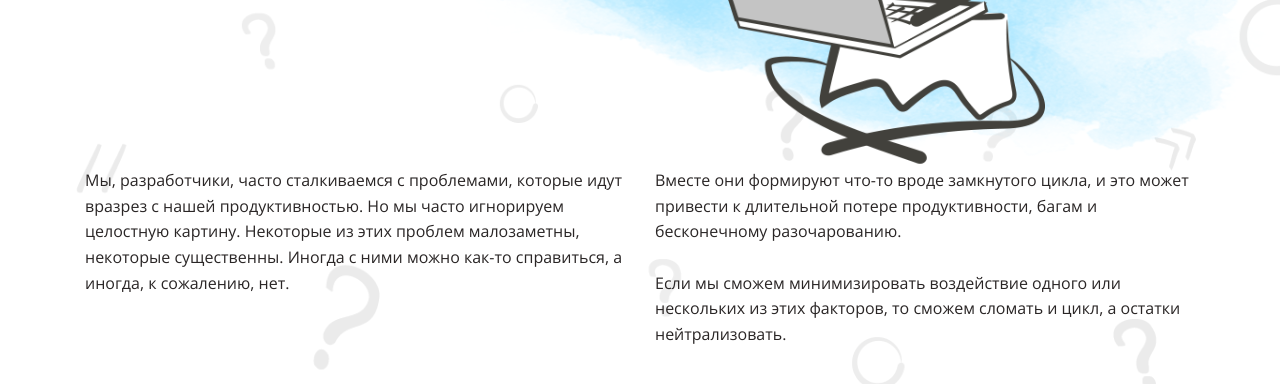
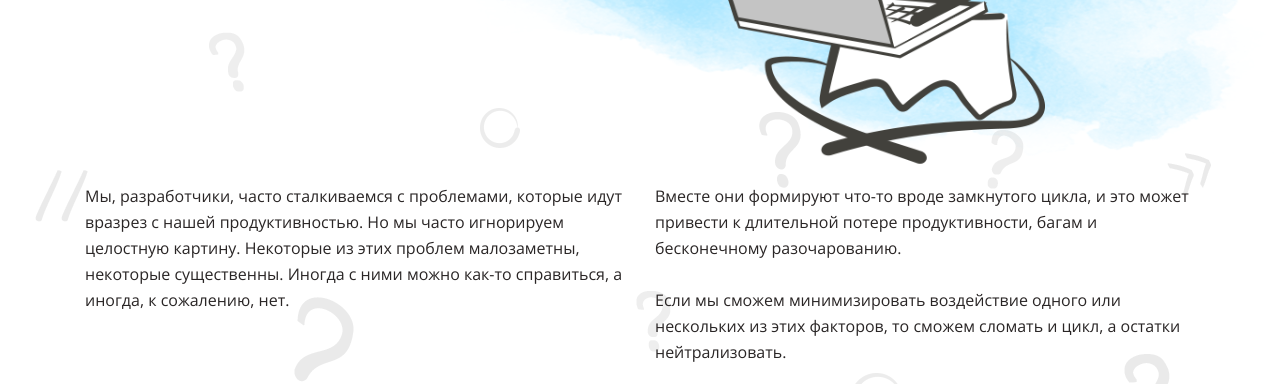
Before and after one commit to hed44/layout-designer-project-lvl1, a website: page src/index.html in a window 1280 px wide. Shown: the part 376-760 px from the top of the page. Drawn offline with Linux system fonts and the light colour scheme.

Commit message:
add column-2

```diff
--- a/src/index.html
+++ b/src/index.html
@@ -13,13 +13,11 @@
         <div class="container">
             <h1 class="title">Когнитивные <br> искажения <br><span>в программировании</span></h1>
             <img src="../src/img/main.png" alt="title-img" class="title-img">
-            <div class="title-descr-wrap">
-                <div class="title-descr-1">
-                   <p>Мы, разработчики, часто сталкиваемся с проблемами, которые идут вразрез с нашей продуктивностью. Но мы часто игнорируем целостную картину. Некоторые из этих проблем малозаметны, некоторые существенны. Иногда с ними можно как-то справиться, а иногда, к сожалению, нет.</p>
-                </div>
-                <div class="title-descr-2 ml-30">
-                    <p>Вместе они формируют что-то вроде замкнутого цикла, и это может привести к длительной потере продуктивности, багам и бесконечному разочарованию.</p> <br>
-                    <p>Если мы сможем минимизировать воздействие одного или нескольких из этих факторов, то сможем сломать и цикл, а остатки нейтрализовать.</p>
+
+                <div class="col-2">
+                    <p>Мы, разработчики, часто сталкиваемся с проблемами, которые идут вразрез с нашей продуктивностью. Но мы часто игнорируем целостную картину. Некоторые из этих проблем малозаметны, некоторые существенны. Иногда с ними можно как-то справиться, а иногда, к сожалению, нет.</p>
+                    <p class="break-before">Вместе они формируют что-то вроде замкнутого цикла, и это может привести к длительной потере продуктивности, багам и бесконечному разочарованию.</p><br>
+                     <p>Если мы сможем минимизировать воздействие одного или нескольких из этих факторов, то сможем сломать и цикл, а остатки нейтрализовать.</p>
                     <a href="#navigation" class="read-more">Подробнее</a>
                 </div>
             </div>
--- a/src/styles/style.css
+++ b/src/styles/style.css
@@ -68,7 +68,7 @@ header {
 header::before {
   position: absolute;
   top: 0;
-  left: 0;
+  left: -45px;
 
   display: block;
   width: 100%;
@@ -76,7 +76,7 @@ header::before {
 
   background-image: url("../img/background.png");
   background-repeat: no-repeat;
-  background-size: cover;
+  /* background-size: inherit; */
   opacity: 0.1;
 
   content: "";
@@ -107,7 +107,24 @@ h1 span {
   height: 525px;
 }
 
-.title-descr-wrap {
+.col-2 {
+  margin-top: 200px;
+
+  column-count: 2;
+  column-width: 540px;
+  column-gap: 30px;
+
+  font-size: 16px;
+  font-family: OpenSans, sans-serif;
+  font-weight: normal;
+  line-height: 26px;
+}
+
+.break-before {
+  break-before : column;
+}
+
+/* .title-descr-wrap {
   display: flex;
   margin-top: 185px;
 }
@@ -119,7 +136,7 @@ h1 span {
 
 .ml-30 {
   margin-left: 30px;
-}
+} */
 
 .read-more {
   display: inline-block;
@@ -147,7 +164,7 @@ h1 span {
 .explanations {
   position: relative;
 
-  padding-bottom: 415px;
+  padding-bottom: 408px;
 
   text-align: center;
 }
@@ -182,7 +199,7 @@ h1 span {
 .navigation__wrapper {
   display: flex;
   flex-wrap: wrap;
-  justify-content: space-around;
+  justify-content: space-between;
 }
 
 .navigation__block {
```
